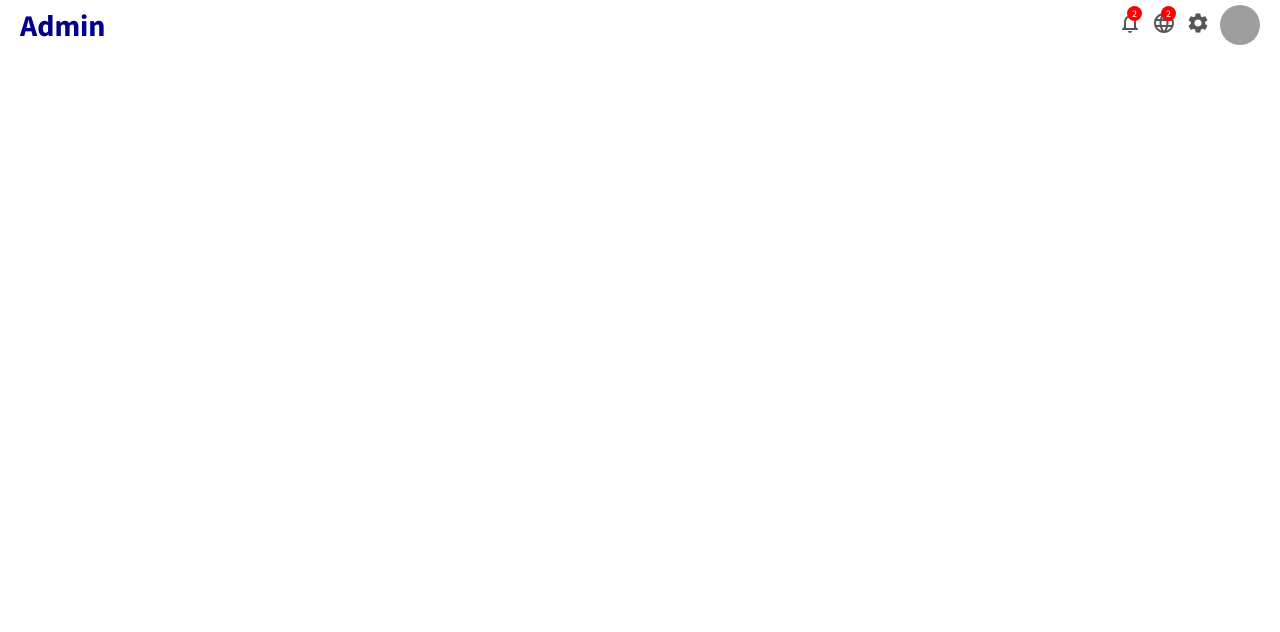
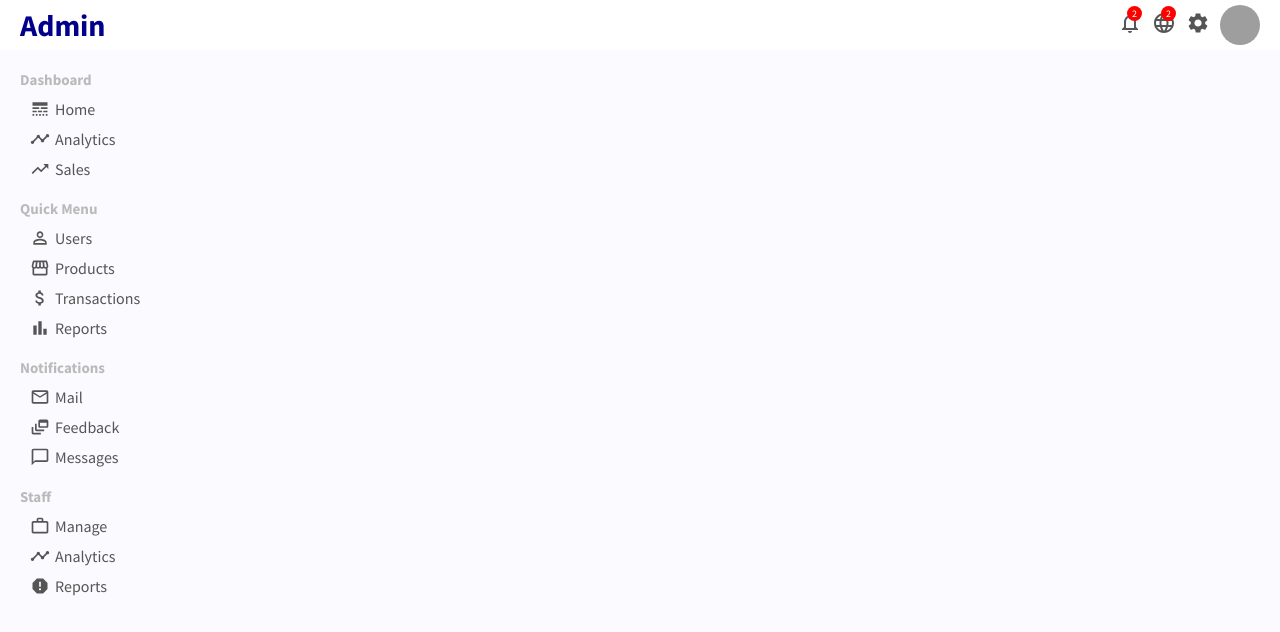
Before and after one commit to vinayrn12/React-Admin-Dashboard, a React (Create React App) app: page / in a window 1280 px wide. Shown: the top 632 px of the page. Built offline with nearby package versions, Linux system fonts and the light colour scheme; grey boxes are pictures that could not be loaded.

Commit message:
Added sidebar

```diff
--- a/src/App.js
+++ b/src/App.js
@@ -1,9 +1,13 @@
+import Sidebar from "./components/sidebar/Sidebar";
 import Topbar from "./components/topbar/Topbar";
 
 function App() {
     return (
       <div className="App">
           <Topbar />
+          <div className='container'>
+            <Sidebar />
+          </div>
       </div>
     );
   }
--- /dev/null
+++ b/src/app.css
@@ -0,0 +1,4 @@
+.container{
+    display: flex;
+    margin-top: 10px;
+}
--- /dev/null
+++ b/src/components/sidebar/Sidebar.jsx
@@ -0,0 +1,88 @@
+import { AttachMoney, BarChart, ChatBubbleOutline, DynamicFeed, LineStyle, MailOutline, PermIdentity, Report, Storefront, Timeline, TrendingUp, WorkOutline } from '@mui/icons-material';
+import './sidebar.css';
+
+const Sidebar = () => {
+    return(
+        <div className="sidebar">
+            <div className="sidebarWrapper">
+                <div className="sidebarMenu">
+                    <h3 className="sidebarTitle">Dashboard</h3>
+                    <ul className="sidebarList">
+                        <li className="sidebarListItem">
+                            <LineStyle className='sidebarIcon'/>
+                            Home
+                        </li>
+                        <li className="sidebarListItem">
+                            <Timeline className='sidebarIcon'/>
+                            Analytics
+                        </li>
+                        <li className="sidebarListItem">
+                            <TrendingUp className='sidebarIcon'/>
+                            Sales
+                        </li>
+                    </ul>
+                </div>
+
+                <div className="sidebarMenu">
+                    <h3 className="sidebarTitle">Quick Menu</h3>
+                    <ul className="sidebarList">
+                        <li className="sidebarListItem">
+                            <PermIdentity className='sidebarIcon'/>
+                            Users
+                        </li>
+                        <li className="sidebarListItem">
+                            <Storefront className='sidebarIcon'/>
+                            Products
+                        </li>
+                        <li className="sidebarListItem">
+                            <AttachMoney className='sidebarIcon'/>
+                            Transactions
+                        </li>
+                        <li className="sidebarListItem">
+                            <BarChart className='sidebarIcon'/>
+                            Reports
+                        </li>
+                    </ul>
+                </div>
+
+                <div className="sidebarMenu">
+                    <h3 className="sidebarTitle">Notifications</h3>
+                    <ul className="sidebarList">
+                        <li className="sidebarListItem">
+                            <MailOutline className='sidebarIcon'/>
+                            Mail
+                        </li>
+                        <li className="sidebarListItem">
+                            <DynamicFeed className='sidebarIcon'/>
+                            Feedback
+                        </li>
+                        <li className="sidebarListItem">
+                            <ChatBubbleOutline className='sidebarIcon'/>
+                            Messages
+                        </li>
+                    </ul>
+                </div>
+
+                <div className="sidebarMenu">
+                    <h3 className="sidebarTitle">Staff</h3>
+                    <ul className="sidebarList">
+                        <li className="sidebarListItem">
+                            <WorkOutline className='sidebarIcon'/>
+                            Manage
+                        </li>
+                        <li className="sidebarListItem">
+                            <Timeline className='sidebarIcon'/>
+                            Analytics
+                        </li>
+                        <li className="sidebarListItem">
+                            <Report className='sidebarIcon'/>
+                            Reports
+                        </li>
+                    </ul>
+                </div>
+            </div>
+        </div>
+    )
+}
+
+export default Sidebar;
--- /dev/null
+++ b/src/components/sidebar/sidebar.css
@@ -0,0 +1,44 @@
+.sidebar{
+    flex: 1;
+    height: calc(100vh - 50px);
+    background-color: rgb(251, 251, 255);
+    position: sticky;
+    top: 50px;
+}
+
+.sidebarWrapper{
+    padding: 20px;
+    color: #555;
+}
+
+.sidebarMenu{
+    margin-bottom: 10px;
+}
+
+.sidebarTitle{
+    font-size: 15px;
+    color: rgb(187, 186, 186);
+}
+
+.sidebarList{
+    list-style: none;
+    padding: 5px;
+}
+
+.sidebarListItem{
+    padding: 5px;
+    cursor: pointer;
+    display: flex;
+    align-items: center;
+    border-radius: 10px;
+}
+
+.sidebarListItem.active,
+.sidebarListItem:hover {
+  background-color: rgb(240, 240, 255);
+}
+
+.sidebarIcon{
+    margin-right: 5px;
+    font-size: 20px !important;
+}
```
